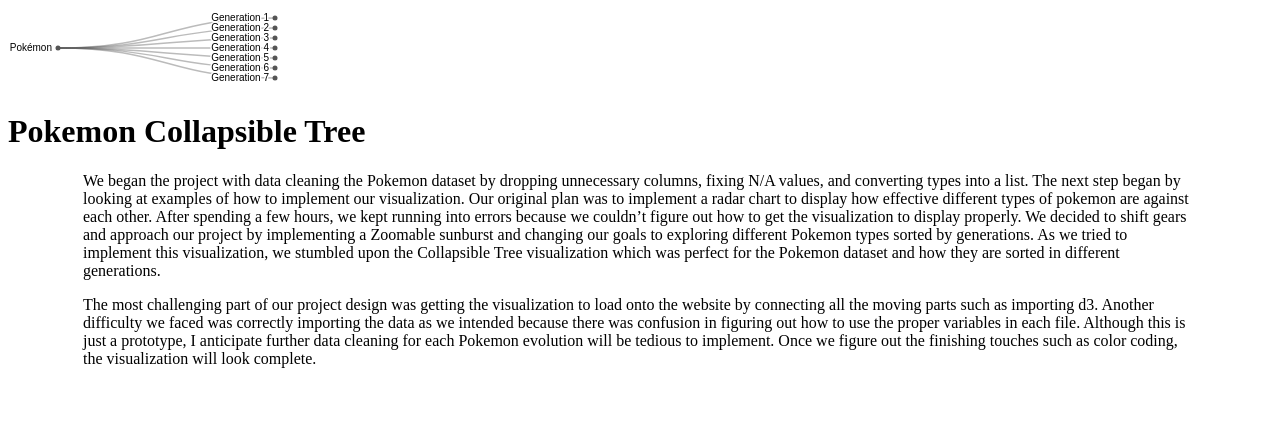
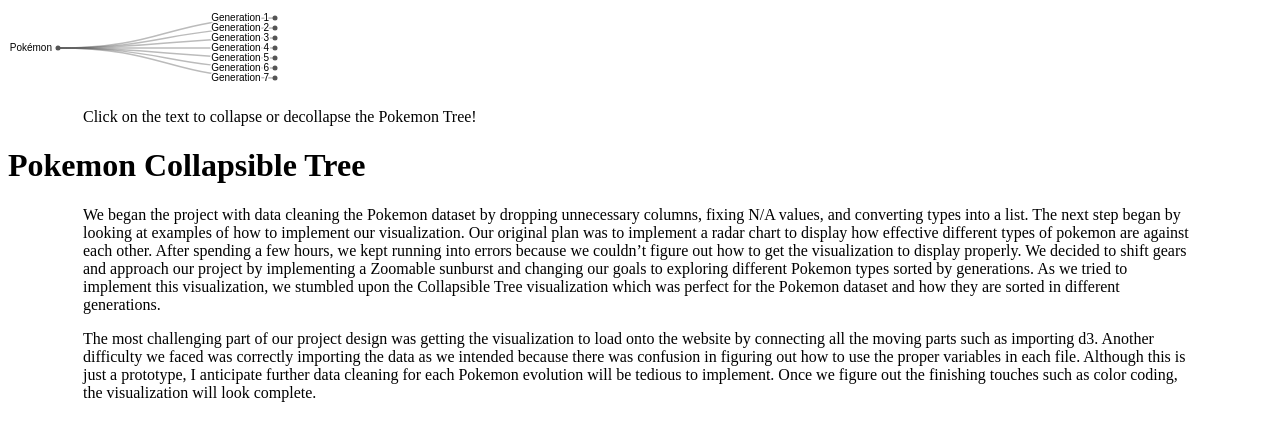
Before and after one commit to tnp2410/project4-dsc106, a SvelteKit app: page / in a window 1280 px wide. Shown: the top 440 px of the page. Built offline with nearby package versions, Linux system fonts and the light colour scheme.

Commit message:
edit write-up description

```diff
--- a/src/components/App.svelte
+++ b/src/components/App.svelte
@@ -1,5 +1,6 @@
 <main>
   <div id="tree-container"></div>
+  <p> Click on the text to collapse or decollapse the Pokemon Tree! </p>
   <h1>Pokemon Collapsible Tree </h1>
   <p>
   We began the project with data cleaning the Pokemon dataset by dropping unnecessary columns, fixing N/A values, and converting types into a list. The next step began by looking at examples of how to implement our visualization. Our original plan was to implement a radar chart to display how effective different types of pokemon are against each other. After spending a few hours, we kept running into errors because we couldn’t figure out how to get the visualization to display properly. We decided to shift gears and approach our project by implementing a Zoomable sunburst and changing our goals to exploring different Pokemon types sorted by generations. As we tried to implement this visualization, we stumbled upon the Collapsible Tree visualization which was perfect for the Pokemon dataset and how they are sorted in different generations.
```
